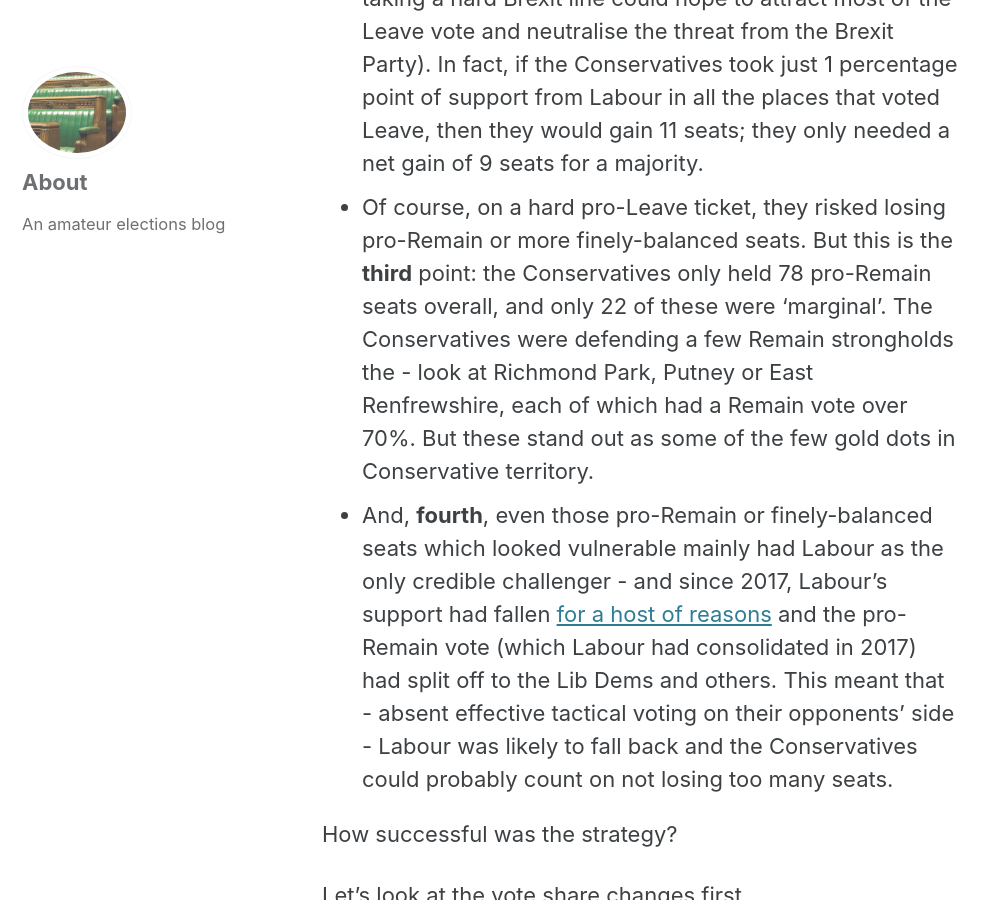
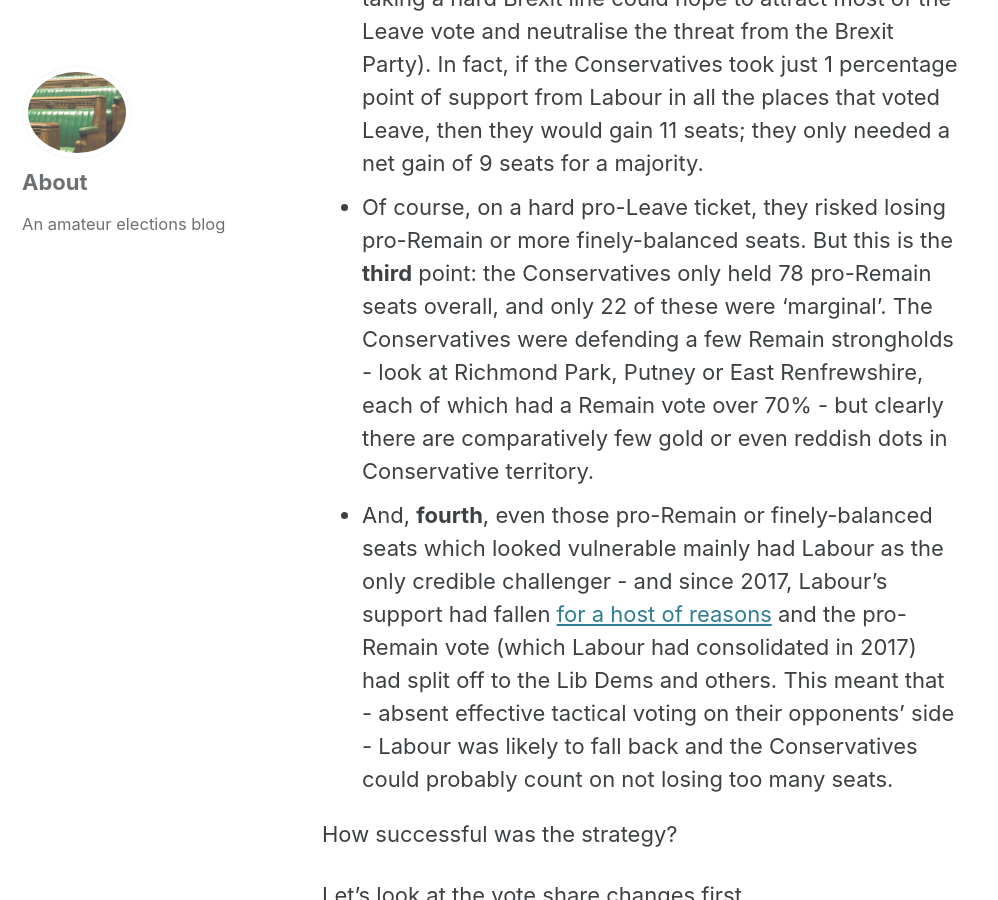
Before and after one commit to sixhundredandfifty/blog, a Jekyll site: the page built from _posts/2020-05-17-election19.md, in a window 1280 px wide and 900 px high, scrolled down 3061 px. Shown: the whole window, without its empty margins (0-998 px from the left). Built offline with Jekyll 4.4.1, drawn with Linux system fonts in a browser that asks for light colours; cached includes are drawn as plain includes; nearby versions of some CDN libraries.

Commit message:
Update 2020-05-17-election19.md

```diff
--- a/_posts/2020-05-17-election19.md
+++ b/_posts/2020-05-17-election19.md
@@ -22,7 +22,7 @@ The chart demonstrates that a hard pro-Brexit line was likely to be the best str
 
 * **First**, there were way more Leave than Remain seats - 403 vs 229 in Great Britain. The Remain vote was simply concentrated in Scotland and a small number of mostly metropolitan areas in England and Wales. (Note that Northern Ireland is excluded from this analysis, as the Conservatives did not contest seats there.)
 * **Second**, there were tonnes of Leave seats (i.e. seats with with a Leave vote of 50% or more) within reach for the Conservatives - 39 of them within a 5 per cent ‘swing’ of being taken (one working definition of a ‘marginal’ seat). And some of these were very strongly Leave indeed - just look at Dudley North, Stoke on Trent North, Great Grimsby on the top of the 1%, 3% and 4% columns: each had a Leave vote over 70% and looked absolutely ripe to be won by the Conservatives (who by taking a hard Brexit line could hope to attract most of the Leave vote and neutralise the threat from the Brexit Party). In fact, if the Conservatives took just 1 percentage point of support from Labour in all the places that voted Leave, then they would gain 11 seats; they only needed a net gain of 9 seats for a majority.
-* Of course, on a hard pro-Leave ticket, they risked losing pro-Remain or more finely-balanced seats. But this is the **third** point: the Conservatives only held 78 pro-Remain seats overall, and only 22 of these were ‘marginal’. The Conservatives were defending a few Remain strongholds the - look at Richmond Park, Putney or East Renfrewshire, each of which had a Remain vote over 70%. But these stand out as some of the few gold dots in Conservative territory.
+* Of course, on a hard pro-Leave ticket, they risked losing pro-Remain or more finely-balanced seats. But this is the **third** point: the Conservatives only held 78 pro-Remain seats overall, and only 22 of these were ‘marginal’. The Conservatives were defending a few Remain strongholds - look at Richmond Park, Putney or East Renfrewshire, each of which had a Remain vote over 70% - but clearly there are comparatively few gold or even reddish dots in Conservative territory.
 * And, **fourth**, even those pro-Remain or finely-balanced seats which looked vulnerable mainly had Labour as the only credible challenger - and since 2017, Labour's support had fallen [for a host of reasons](https://yougov.co.uk/topics/politics/articles-reports/2019/12/23/their-own-words-why-voters-abandoned-labour) and the pro-Remain vote (which Labour had consolidated in 2017) had split off to the Lib Dems and others. This meant that - absent effective tactical voting on their opponents’ side - Labour was likely to fall back and the Conservatives could probably count on not losing too many seats.
 
 How successful was the strategy?
```
